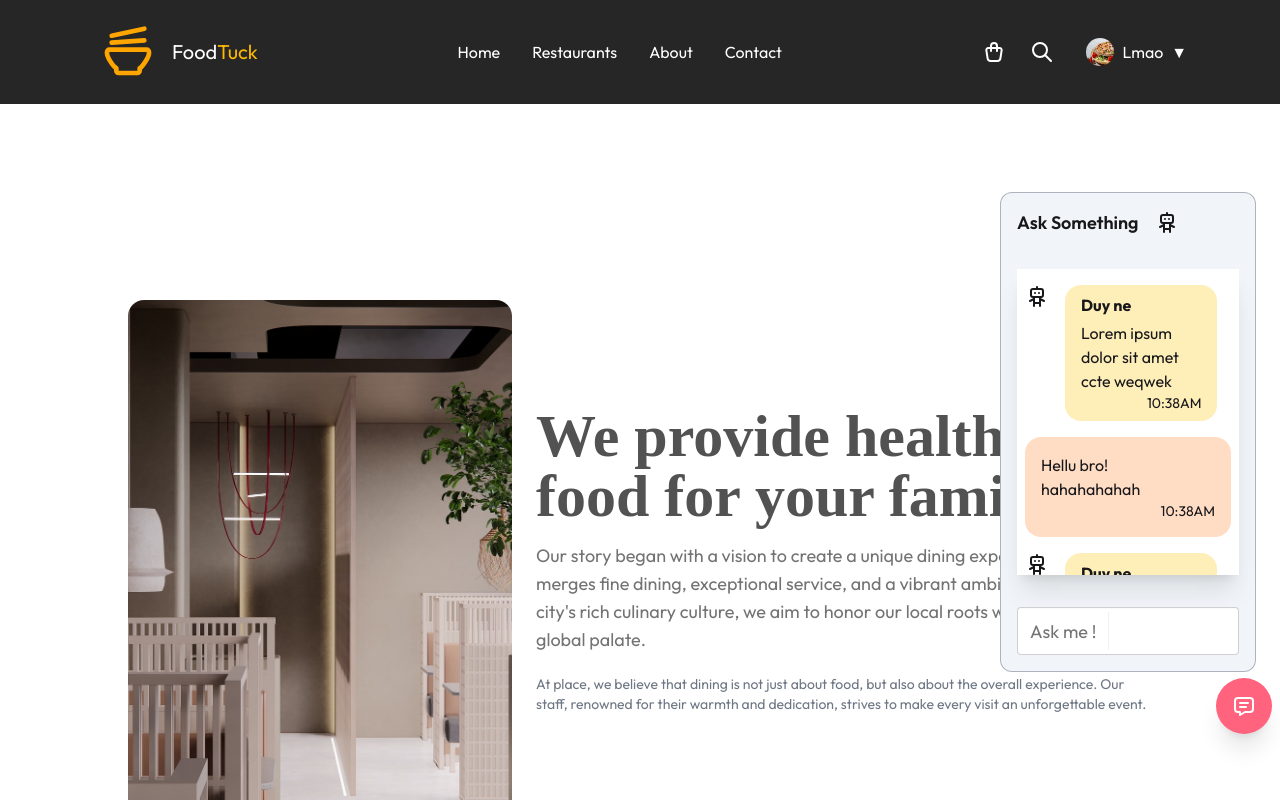
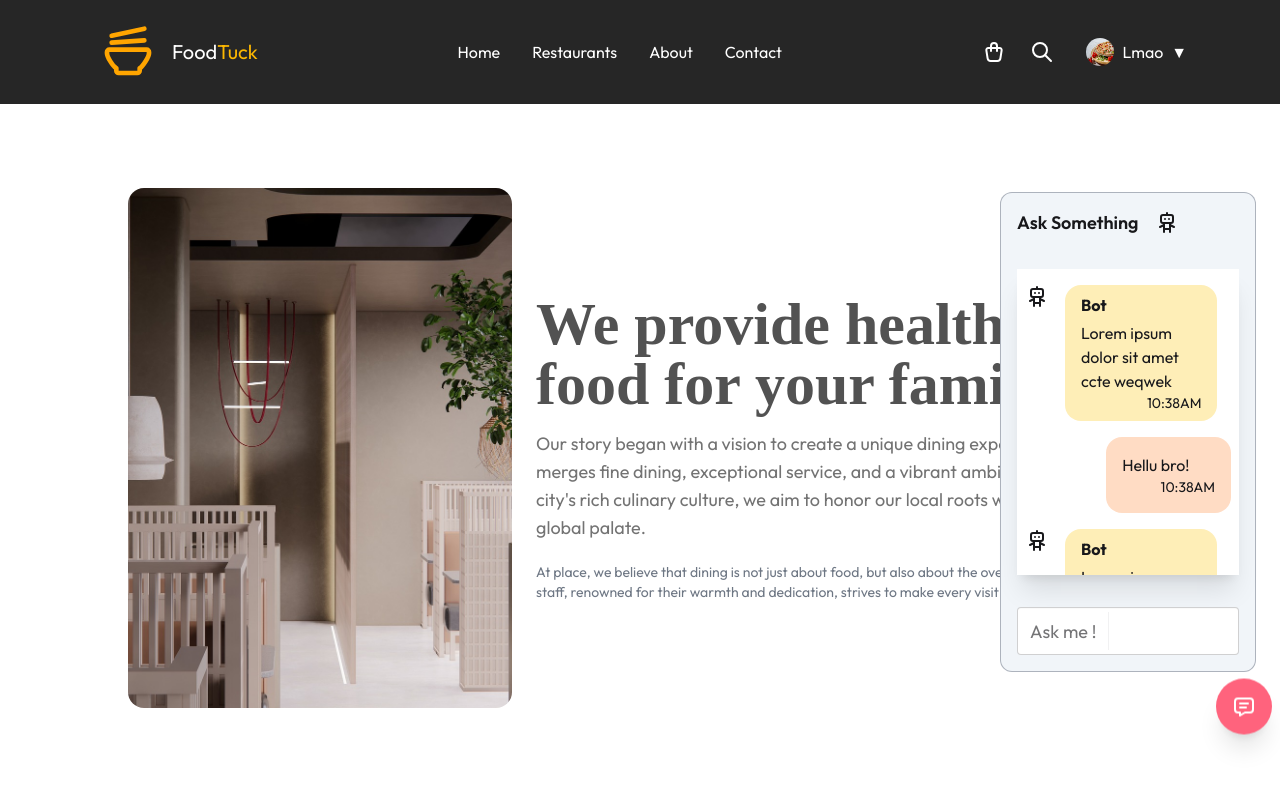
Before and after one commit to ddhoang2440/Smart-Trip-Travel-Project, a React (Vite) app in the folder client/: page /aboutUs in a window 1280 px wide. Both pictures are taken after a click on the element 1244 px from the left and 706 px from the top of the page. Shown: the top 800 px of the page. Built offline with nearby package versions, Linux system fonts and the light colour scheme; a web font is replaced by a local one.

Commit message:
change some ui

```diff
--- a/client/src/components/ChatBox.jsx
+++ b/client/src/components/ChatBox.jsx
@@ -28,7 +28,7 @@ const ChatBox = () => {
                       <div className="flex-row flex gap-4 max-w-full mb-[2vh] ">
                         <IconRobot />
                         <div className="bg-[#FEEEB7] max-w-[74%] rounded-2xl py-2 px-4">
-                          <p className="font-bold pb-1">Duy ne</p>
+                          <p className="font-bold pb-1">Bot</p>
                           <p selectable className="max-w-full wrap-break-word">
                             Lorem ipsum dolor sit amet ccte weqwek
                           </p>
@@ -37,7 +37,7 @@ const ChatBox = () => {
                       </div>
                       <div className="flex flex-row justify-end mb-[2vh]  ">
                         <div className="bg-[#FFDCC4] flex flex-col p-4 rounded-2xl">
-                          <p className="pr-[2vw]">Hellu bro! hahahahahah</p>
+                          <p className="pr-[2vw]">Hellu bro!</p>
                           <div className="flex justify-end">
                             <p className="text-sm">10:38AM</p>
                           </div>
--- a/client/src/components/CheckOut.jsx
+++ b/client/src/components/CheckOut.jsx
@@ -12,21 +12,21 @@ export const CheckOut = ({ check, setCheck }) => {
         onClick={() => setCheck(false)}
       >
         <form
-          className="bg-white px-14 py-10 fixed shadow-gray flex flex-col rounded-lg gap-4"
+          className="bg-white lg:w-[30vw] w-[90vw] px-14 py-10 fixed shadow-gray flex flex-col rounded-lg gap-4"
           onClick={(e) => e.stopPropagation()}
         >
           <h1 className="text-4xl font-semibold">Shipping Address</h1>
           <label className="label text-lg">Name</label>
           <input type="text" className="input input-lg w-full" />
-          <div className="flex flex-row gap-4">
-            <div className="flex flex-col ">
+          <div className="flex flex-col lg:flex-row gap-13">
+            <div className="flex flex-col w-4/9 ">
               <label className="label text-lg">Email</label>
               <input
                 type="email"
                 className="py-3 px-4 border border-gray-600/30 rounded-box"
               />
             </div>
-            <div className="flex flex-col">
+            <div className="flex flex-col w-4/9">
               <label className="label text-lg">Phone Number</label>
               <input
                 type="number"
@@ -36,11 +36,11 @@ export const CheckOut = ({ check, setCheck }) => {
           </div>
           <label className="label text-lg ">Address</label>
           <input type="text" className="input input-lg w-full" />
-          <div className="flex justify-between gap-4">
-            <button className="flex gap-2 items-center justify-center shadow-xl transition-all duration-500 py-3 px-2 bg-gray-300/40 hover:bg-black/70 p w-1/2 text-center hover:text-white">
+          <div className="flex lg:flex-row flex-col justify-between gap-4">
+            <button type="button" className="flex gap-2 items-center justify-center shadow-xl transition-all duration-500 py-3 px-2 bg-gray-300/40 hover:bg-black/70 p w-full lg:w-1/2 text-center hover:text-white">
               <IconArrowBigLeftLinesFilled /> Back To Cart
             </button>
-            <button className="flex gap-2 items-center w-1/2 justify-center shadow-lg shadow-warning/40 bg-warning/70 text-black py-3 px-2 p hover:bg-warning transition-all duration-500 hover:text-white ">
+            <button className="flex gap-2 items-center w-full lg:w-1/2 justify-center shadow-lg shadow-warning/40 bg-warning/70 text-black py-3 px-2 p hover:bg-warning transition-all duration-500 hover:text-white ">
               Proceed to Shipping <IconArrowBigRightLinesFilled />
             </button>
           </div>
--- a/client/src/pages/AboutUs.jsx
+++ b/client/src/pages/AboutUs.jsx
@@ -10,7 +10,7 @@ import {
 const AboutUs = () => {
   return (
     <>
-      <div className="py-[20vh]">
+      <div className="py-[6vh]">
         <div className="flex flex-col lg:flex-row px-[10vw] gap-6 h-screen items-center">
           <img
             src="/bg2.jpg"
--- a/client/src/pages/ShopCart.jsx
+++ b/client/src/pages/ShopCart.jsx
@@ -146,8 +146,8 @@ const ShopCart = () => {
               );
             })}
         </div>
-        <div className="flex flex-col lg:flex-row gap-16 lg:gap-4 justify-between mt-[8vh] ">
-          <div className="space-y-8 ">
+        <div className="flex flex-col  lg:flex-row gap-16 lg:gap-4 justify-between mt-[8vh] ">
+          <div className="space-y-8 w-[90vw]  lg:w-[45%]  ">
             <h1 className="text-4xl font-semibold">Coupon Code</h1>
             <div className="bg-white shadow-gray px-6 py-5 flex flex-col gap-6 h-[20vh] ">
               <p className="lg:max-w-[30vw] text-gray-900/70">
```
